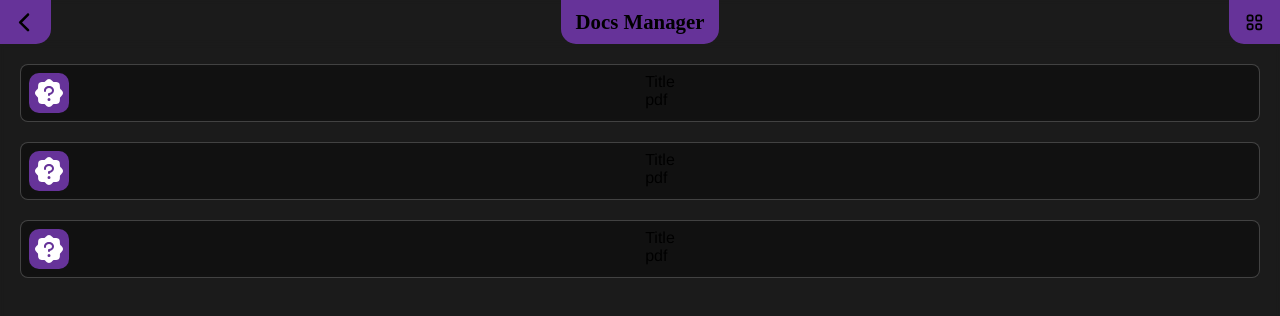
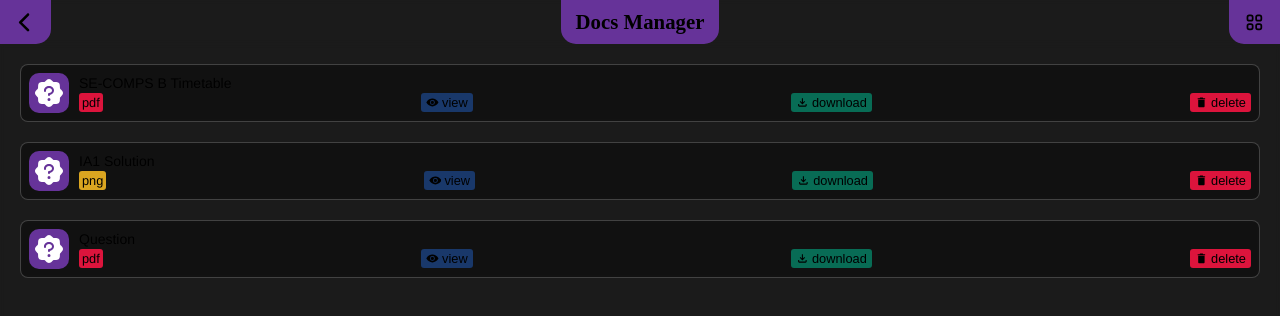
Before and after one commit to oaish/ProtoFiles.Client, a Next.js app: page /docs in a window 1280 px wide. Shown: the top 316 px of the page. Built offline with nearby package versions, Linux system fonts and the light colour scheme; no server answers.

Commit message:
API URL Changed

```diff
--- a/src/app/globals.css
+++ b/src/app/globals.css
@@ -1,4 +1,10 @@
 :root {
+    --pdf-tag-color: crimson;
+    --docx-tag-color: #103f91;
+    --png-tag-color: goldenrod;
+    --jpg-tag-color: teal;
+    --gif-tag-color: indigo;
+    ---tag-color: rebeccapurple;
     --theme-color: #fff;
     --max-width: 1100px;
     --border-radius: 12px;
--- a/src/components/docs/DocsBody.module.css
+++ b/src/components/docs/DocsBody.module.css
@@ -30,10 +30,12 @@
 }
 
 .title {
+    cursor: default;
     border-radius: 0 0 15px 15px;
 }
 
 .switch {
+    cursor: pointer;
     border-radius: 0 0 0 15px;
 }
 
@@ -64,12 +66,8 @@
     border: 1px solid rgba(255, 255, 255, 0.2);
 }
 
-.expanded {
-    height: 200px;
-}
-
 .coverImageBase {
-    width: 40px;
+    min-width: 40px;
     height: 40px;
     display: flex;
     align-items: center;
@@ -81,3 +79,59 @@
 .coverImage {
     width: 80%;
 }
+
+.docDetails {
+    width: 100%;
+    display: flex;
+    gap: 2px;
+    flex-direction: column;
+    justify-content: center;
+}
+
+.tags {
+    gap: 10px;
+    display: flex;
+    align-items: center;
+    justify-content: space-between;
+}
+
+.tag {
+    padding: 2px 3px;
+    text-align: center;
+    border-radius: 3px;
+    font-size: 0.8rem;
+}
+
+.docDetails .docTitle {
+    white-space: nowrap;
+    overflow: hidden;
+    text-overflow: ellipsis;
+    width: 250px;
+    font-size: 14px;
+}
+
+button.tag {
+    gap: 3px;
+    border: none;
+    display: flex;
+    cursor: pointer;
+    padding: 2px 5px;
+    align-items: center;
+}
+
+button.tag svg {
+    position: relative;
+    top: 50%;
+}
+
+.viewTag {
+    background-color: #19386a;
+}
+
+.downloadTag {
+    background-color: #086c55;
+}
+
+.deleteTag {
+    background-color: crimson;
+}
--- a/src/components/docs/DocsBody.tsx
+++ b/src/components/docs/DocsBody.tsx
@@ -3,9 +3,13 @@ import s from "./DocsBody.module.css";
 import {HiOutlineViewGrid} from "react-icons/hi";
 import {FaChevronLeft} from "react-icons/fa6";
 import Link from "next/link";
-import {useState} from "react";
+import {IoEye} from "react-icons/io5";
+import {MdDelete, MdOutlineFileDownload} from "react-icons/md";
+import Image from "next/image";
 
 export default function DocsBody() {
+
+
     return (
         <div className={s.docsContainer}>
             <div className={s.header}>
@@ -14,29 +18,38 @@ export default function DocsBody() {
                 <div className={s.switch}><HiOutlineViewGrid/></div>
             </div>
             <div className={s.container}>
-                <DocItem/>
-                <DocItem/>
-                <DocItem/>
+                <DocItem coverImage="/images/Question.svg" title="SE-COMPS B Timetable" type="pdf"/>
+                <DocItem coverImage="/images/Question.svg" title="IA1 Solution" type="png"/>
+                <DocItem coverImage="/images/Question.svg" title="Question" type="pdf"/>
             </div>
         </div>
     );
 }
 
-const DocItem = () => {
-    const [isExpanded, setIsExpanded] = useState(false);
+type DocItemProps = {
+    title: string,
+    type: string,
+    fileId?: string,
+    coverImage: string
+}
 
+const DocItem = ({
+                     title, type, coverImage, fileId
+                 }: DocItemProps) => {
     return <>
-        <div className={`${s.docItemBase} ${isExpanded && s.expanded}`} onClick={() => setIsExpanded(!isExpanded)}>
+        <div className={s.docItemBase}>
             <div className={s.coverImageBase}>
-                <img src="/images/question.svg" alt="" className={s.coverImage}/>
+                <Image src={coverImage} width={40} height={40} alt="" className={s.coverImage}/>
             </div>
             <div className={s.docDetails}>
-                <div className={s.title}>Title</div>
+                <div className={s.docTitle}>{title}</div>
                 <div className={s.tags}>
-                    <div className={s.tag}>pdf</div>
+                    <div className={s.tag} style={{backgroundColor: `var(--${type}-tag-color)`}}>{type}</div>
+                    <button className={`${s.tag} ${s.viewTag}`}><IoEye/> view</button>
+                    <button className={`${s.tag} ${s.downloadTag}`}><MdOutlineFileDownload/> download</button>
+                    <button className={`${s.tag} ${s.deleteTag}`}><MdDelete/> delete</button>
                 </div>
             </div>
-            <div></div>
         </div>
     </>;
 }
```
Also changed, not shown: 1 other file (tests, documents, lock files or other folders).
